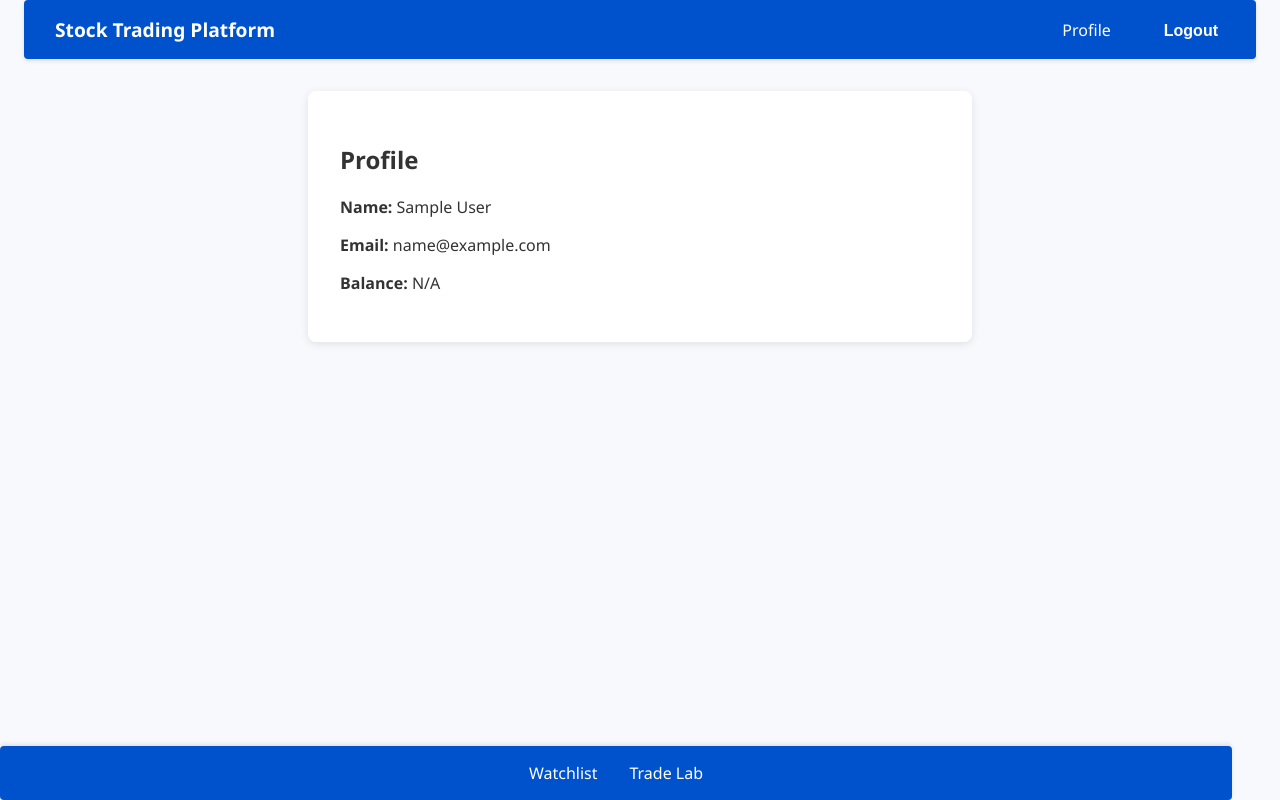
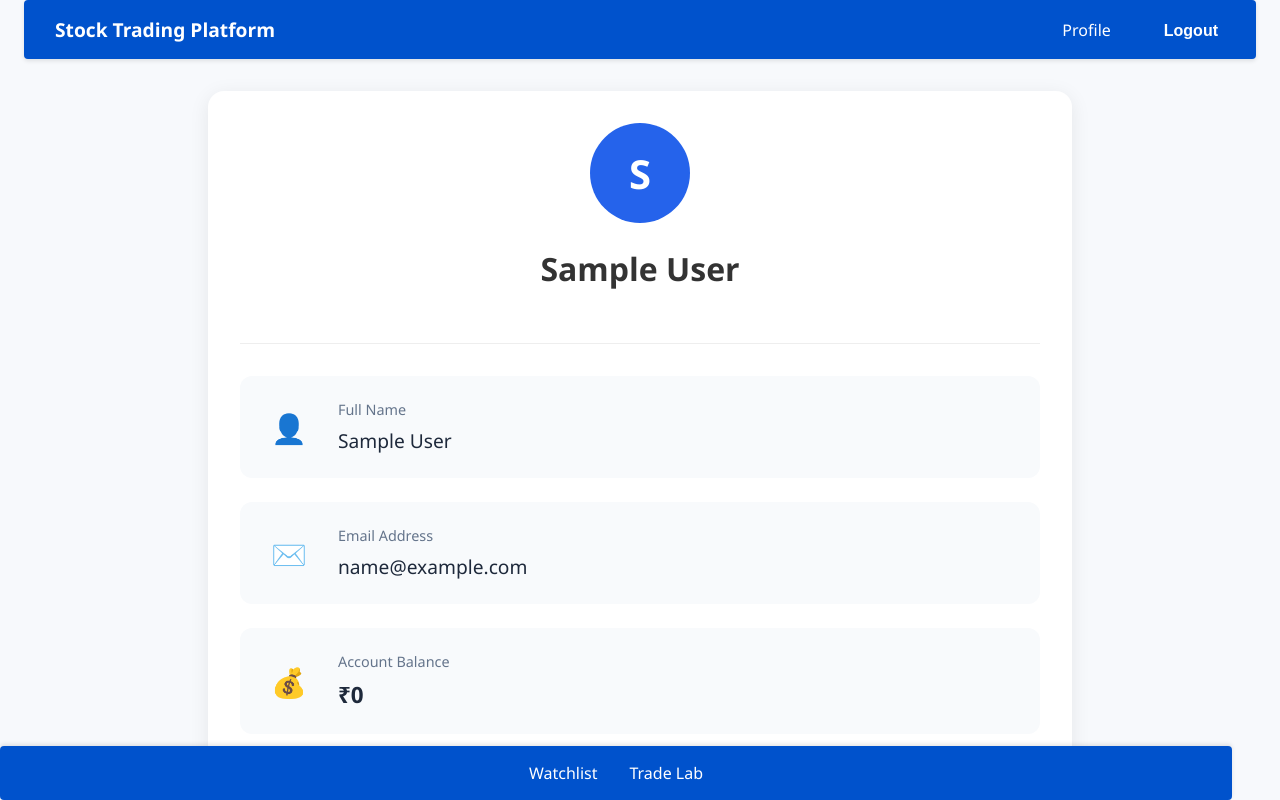
Before and after one commit to Sohamvigave/stock-trading-platform, a React (Create React App) app in the folder client/: page /profile in a window 1280 px wide. Built offline with nearby package versions, Linux system fonts and the light colour scheme; no server answers; sample sign-in values are in the browser's storage.

Commit message:
changes in profile design

```diff
--- /dev/null
+++ b/client/src/components/Profile.css
@@ -0,0 +1,101 @@
+/* Profile Styles */
+.profile-container {
+    max-width: 800px;
+    margin: 2rem auto;
+    padding: 2rem;
+    background: #ffffff;
+    border-radius: 16px;
+    box-shadow: 0 4px 20px rgba(0, 0, 0, 0.08);
+}
+
+.profile-header {
+    text-align: center;
+    margin-bottom: 2rem;
+    padding-bottom: 2rem;
+    border-bottom: 1px solid #eee;
+}
+
+.profile-avatar {
+    width: 100px;
+    height: 100px;
+    background: #2563eb;
+    color: white;
+    border-radius: 50%;
+    font-size: 2.5rem;
+    display: flex;
+    align-items: center;
+    justify-content: center;
+    margin: 0 auto 1.5rem;
+    font-weight: bold;
+}
+
+.profile-details {
+    display: grid;
+    gap: 1.5rem;
+}
+
+.detail-item {
+    display: flex;
+    align-items: center;
+    padding: 1.5rem;
+    background: #f8fafc;
+    border-radius: 12px;
+    transition: transform 0.2s ease;
+}
+
+.detail-item:hover {
+    transform: translateY(-2px);
+}
+
+.detail-icon {
+    font-size: 1.8rem;
+    margin-right: 1.5rem;
+    min-width: 50px;
+    text-align: center;
+}
+
+.detail-content {
+    flex-grow: 1;
+}
+
+.detail-content label {
+    display: block;
+    color: #64748b;
+    font-size: 0.9rem;
+    margin-bottom: 0.5rem;
+}
+
+.detail-content p {
+    margin: 0;
+    font-size: 1.2rem;
+    color: #1e293b;
+    font-weight: 500;
+}
+
+.balance {
+    color: #2563eb;
+    font-size: 1.4rem !important;
+    font-weight: 600 !important;
+}
+
+@media (max-width: 768px) {
+    .profile-container {
+        margin: 1rem;
+        padding: 1.5rem;
+    }
+
+    .profile-avatar {
+        width: 80px;
+        height: 80px;
+        font-size: 2rem;
+    }
+
+    .detail-item {
+        padding: 1rem;
+    }
+
+    .detail-icon {
+        font-size: 1.5rem;
+        margin-right: 1rem;
+    }
+}
--- a/client/src/components/Profile.js
+++ b/client/src/components/Profile.js
@@ -1,25 +1,54 @@
 import React from 'react';
-import '../App.css';
+import './Profile.css';
 
 const Profile = () => {
-    // Get the user data string from localStorage
     const userString = localStorage.getItem('user');
     let user = {};
+
     try {
-        // Only parse if userString exists and is not "undefined"
         if (userString && userString !== "undefined") {
             user = JSON.parse(userString);
         }
     } catch (err) {
-        console.error("Error parsing user data from localStorage:", err);
+        console.error("Error parsing user data:", err);
     }
 
     return (
-        <div className="container">
-            <h2>Profile</h2>
-            <p><strong>Name:</strong> {user.name || "N/A"}</p>
-            <p><strong>Email:</strong> {user.email || "N/A"}</p>
-            <p><strong>Balance:</strong> {user.balance || "N/A"}</p>
+        <div className="profile-container">
+            <div className="profile-header">
+                <div className="profile-avatar">
+                    {user.name?.charAt(0).toUpperCase() || 'U'}
+                </div>
+                <h1>{user.name || "User Profile"}</h1>
+            </div>
+
+            <div className="profile-details">
+                <div className="detail-item">
+                    <span className="detail-icon">👤</span>
+                    <div className="detail-content">
+                        <label>Full Name</label>
+                        <p>{user.name || "Not specified"}</p>
+                    </div>
+                </div>
+
+                <div className="detail-item">
+                    <span className="detail-icon">✉️</span>
+                    <div className="detail-content">
+                        <label>Email Address</label>
+                        <p>{user.email || "Not specified"}</p>
+                    </div>
+                </div>
+
+                <div className="detail-item">
+                    <span className="detail-icon">💰</span>
+                    <div className="detail-content">
+                        <label>Account Balance</label>
+                        <p className="balance">
+                            ₹{(user.balance || 0).toLocaleString('en-IN')}
+                        </p>
+                    </div>
+                </div>
+            </div>
         </div>
     );
 };
```
